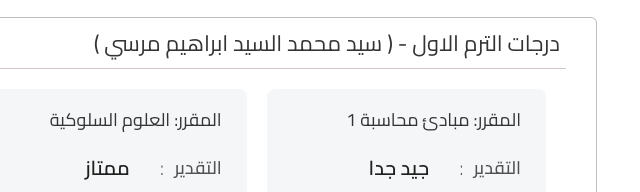
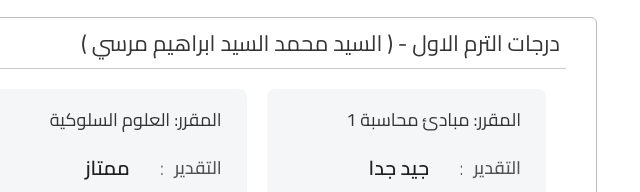
Before and after one commit to Yuossof/univ-site, a plain HTML site: page result.html in a window 1280 px wide. Shown: the part 315-507 px from the top of the page, 533-1173 px from the left. Drawn offline with Linux system fonts and the light colour scheme; files whose address does not match are found by name.

Commit message:
Update result.html

```diff
--- a/result.html
+++ b/result.html
@@ -84,7 +84,7 @@
         <h2>درجات العام الاكاديمي 2024 - 2025</h2>
         <div class="box-brdr">
           <div>
-            <span>درجات الترم الاول - ( سيد محمد السيد ابراهيم مرسي )</span>
+            <span>درجات الترم الاول - ( السيد محمد السيد ابراهيم مرسي )</span>
           </div>
           <div class="line2"></div>
           <div class="grid">
```
